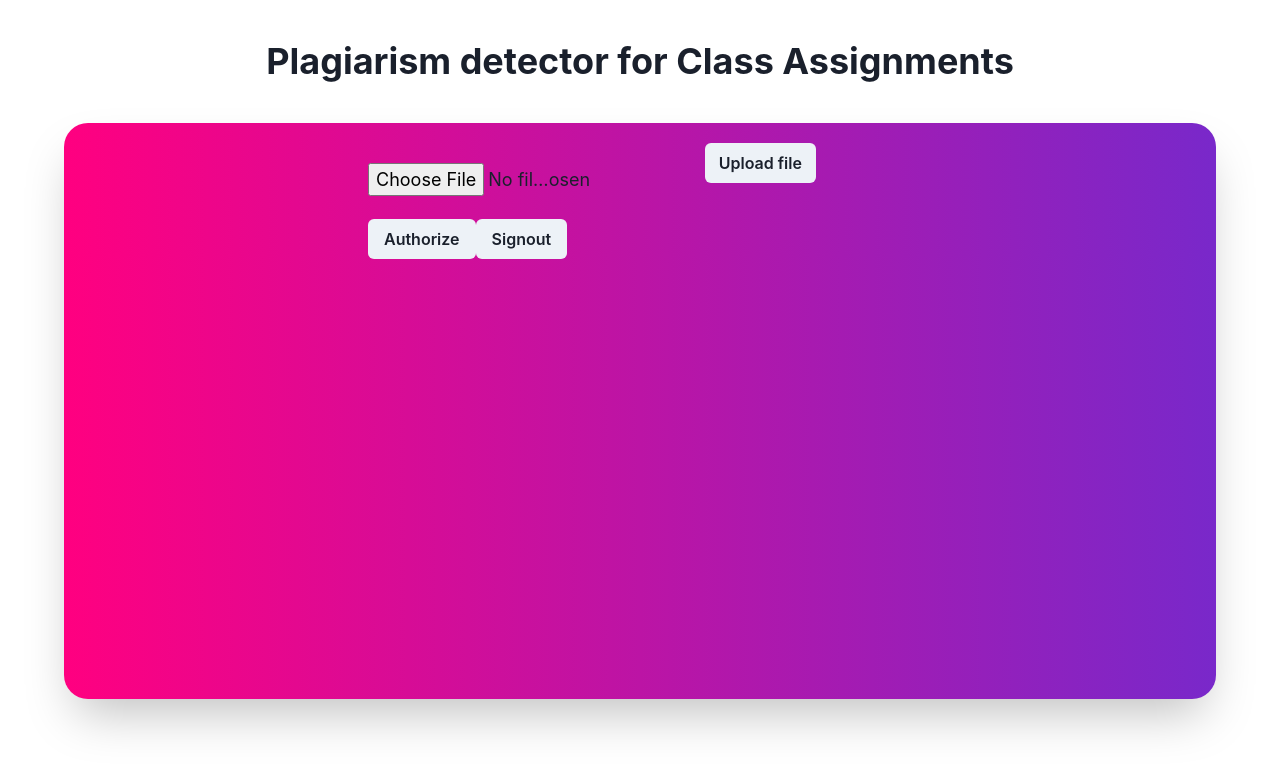
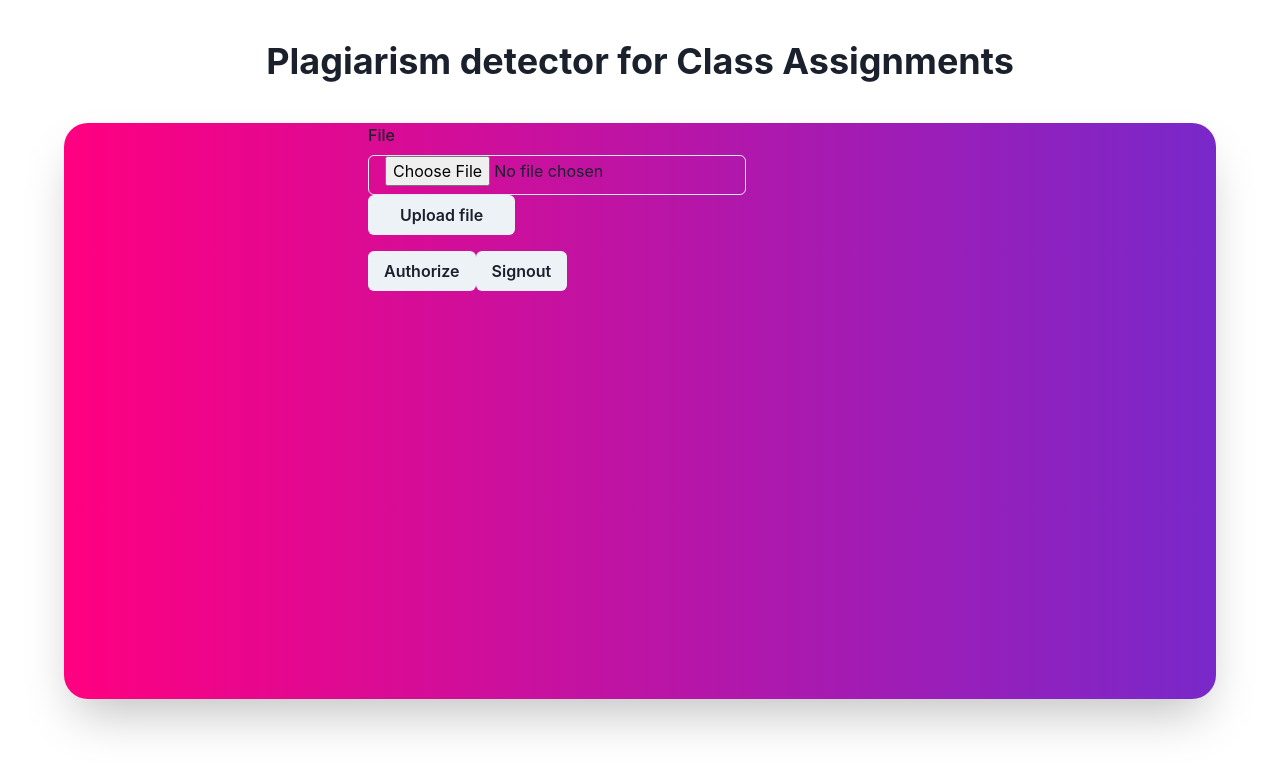
Before and after one commit to Student-plagiarism/plagiarism, a Next.js app: page / in a window 1280 px wide. Shown: the top 772 px of the page. Built offline with nearby package versions, Linux system fonts and the light colour scheme.

Commit message:
getting file metadata

```diff
--- a/package.json
+++ b/package.json
@@ -9,6 +9,7 @@
     "@testing-library/jest-dom": "^5.16.5",
     "@testing-library/react": "^13.4.0",
     "@testing-library/user-event": "^13.5.0",
+    "formik": "^2.2.9",
     "framer-motion": "^10.0.1",
     "fs": "0.0.1-security",
     "google-auth-library": "^8.7.0",
--- a/pages/[[...app]].js
+++ b/pages/[[...app]].js
@@ -7,8 +7,18 @@ import {
 	HStack,
 	Wrap,
 	Flex,
+	FormControl,
+	FormLabel,
+	FormErrorMessage,
+
 }
 	from '@chakra-ui/react';
+import {
+	Field,
+	Form,
+	Formik,
+}
+	from 'formik';
 import { useState } from 'react';
 import Script from 'next/script';
 // import Plotly from 'plotly.js';
@@ -74,7 +84,7 @@ const App = () => {
 	const [authorizeText, setAuthorizeText] = useState('Authorize');
 	const [token, setToken] = useState('');
 
-	const handleUpload = () => {
+	const handleUpload = async (e) => {
 		// check if serverless function is working
 		// fetch('/api/GAPI', {
 		// 	method: 'GET',
@@ -88,8 +98,11 @@ const App = () => {
 		// 	}
 		// })
 
-		// const file = e.target.files[0];
+		const file = e.target.files[0];
 		// setFiles([...files, file]);
+		console.log(file);
+		// await createFolder();
+		// await uploadWithConversion();
 	}
 
 	const createFolder = async () => {
@@ -121,7 +134,67 @@ const App = () => {
 			})
 	}
 
-	const uploadFiles = async () => {
+	// const uploadFiles = async () => {
+	// 	const fileMetadata = {
+	// 		name: filesNames,
+	// 		parents: [folderId]
+	// 	};
+	// 	const media = {
+	// 		mimeType: 'application/pdf',
+	// 		body: files
+	// 	};
+	// 	await fetch('https://www.googleapis.com/upload/drive/v3/files?uploadType=multipart', {
+	// 		method: 'POST',
+	// 		headers: {
+	// 			'Content-Type': 'application/json',
+	// 			'Authorization': `Bearer ${token}`
+	// 		},
+	// 		body: JSON.stringify(fileMetadata),
+	// 		media: media
+	// 	})
+	// 		.then((response) => {
+	// 			if (response.status === 200) {
+	// 				setFilesUploaded(true);
+	// 				return response.json();
+	// 			}
+	// 		})
+	// 		.then((data) => {
+	// 			setFilesIds(data.id);
+	// 		})
+	// 		.catch((error) => {
+	// 			console.log(error);
+	// 		})
+	// }
+
+	// const convertFiles = async () => {
+	// 	const fileMetadata = {
+	// 		mimeType: 'application/vnd.google-apps.document'
+	// 	};
+	// 	await fetch(`https://www.googleapis.com/drive/v3/files/${filesIds}/copy`, {
+	// 		method: 'POST',
+	// 		headers: {
+	// 			'Content-Type': 'application/json',
+	// 			'Authorization': `Bearer ${token}`
+	// 		},
+	// 		body: JSON.stringify(fileMetadata)
+	// 	})
+	// 		.then((response) => {
+	// 			if (response.status === 200) {
+	// 				setFilesConverted(true);
+	// 				return response.json();
+	// 			}
+	// 		})
+	// 		.then((data) => {
+	// 			setFilesConvertedIds(data.id);
+	// 			setFilesConvertedNames(data.name);
+	// 			setFilesConvertedLinks(data.webViewLink);
+	// 		})
+	// 		.catch((error) => {
+	// 			console.log(error);
+	// 		})
+	// }
+
+	const uploadWithConversion = async () => {
 		const fileMetadata = {
 			name: filesNames,
 			parents: [folderId]
@@ -147,17 +220,10 @@ const App = () => {
 			})
 			.then((data) => {
 				setFilesIds(data.id);
-			})
-			.catch((error) => {
-				console.log(error);
-			})
-	}
-
-	const convertFiles = async () => {
 				const fileMetadata = {
 					mimeType: 'application/vnd.google-apps.document'
 				};
-		await fetch(`https://www.googleapis.com/drive/v3/files/${filesIds}/copy`, {
+				fetch(`https://www.googleapis.com/drive/v3/files/${data.id}/copy`, {
 					method: 'POST',
 					headers: {
 						'Content-Type': 'application/json',
@@ -179,8 +245,11 @@ const App = () => {
 					.catch((error) => {
 						console.log(error);
 					})
+			})
+			.catch((error) => {
+				console.log(error);
+			})
 	}
-
 
 	let tokenClient;
 	let gapiInited = false;
@@ -325,14 +394,47 @@ const App = () => {
 			<Flex w={'6xl'} justify='center' bgSize={'auto'} m='auto' boxShadow={'2xl'} borderRadius='3xl' border='sm' bgColor={'yellow'} bgGradient='linear(to-l, #7928CA, #FF0080)'>
 				<Box h='xl' mr='72' w='2xs' >
 					<HStack spacing={'16'} w='md'>
-						<Input pl='0' pr={'10'} pt='10' pb='10' placeholder="Choose" size={'lg'} variant='' colorScheme='green' onChange={() => handleUpload} type="file" />
-						<Button pr='8' pl='8' type='submit'>Upload file</Button>
-
+						<Formik
+							initialValues={
+								{
+									File: '',
+									size: 0,
+								}}
+							onSubmit={async (values, actions) => {
+								console.log(
+									{
+										fileName: values.file.name,
+										type: values.file.type,
+										size: `${values.file.size} bytes`
+									}
+								)
+							}}
+						>
+							{(props) => (
+								<Form>
+									<Field name='File' as={Input} placeholder='Choose Files' >
+										{({ field, form }) => (
+											<FormControl isInvalid={form.errors.file && form.touched.file}>
+												<FormLabel>File</FormLabel>
+												<Input {...field} type='file' id='file' placeholder='Choose Files' onChange={(e)=>{
+													handleUpload(e)
+													// do not use setStates with Files causes reloading of google scripts
+												}} />
+												<FormErrorMessage>{form.errors.file}</FormErrorMessage>
+											</FormControl>
+										)}
+									</Field>
+									{/* <Input pl='0' pr={'10'} pt='10' pb='10' placeholder="Choose" size={'lg'} variant='' colorScheme='green' type="file" /> */}
+									<Button pr='8' pl='8' type='submit' isLoading={props.isSubmitting} >Upload file</Button>
+								</Form>
+							)}
+						</Formik>
 					</HStack>
 					{filesUploaded && <Text mt='4' color='green'>Files uploaded successfully</Text>}
 					{driveFiles}
 					{/* {driveFiles && <Text mt='4' color='green'>{driveFiles}</Text>} */}
 					<Button mt='4' onClick={handleAuthClick} disabled={!authorize}>Authorize</Button>
+					{/* <Button mt='4' >Upload</Button> */}
 					<Button mt='4' disabled={!signout}>Signout</Button>
 				</Box>
 			</Flex>
```
Also changed, not shown: 1 other file (tests, documents, lock files or other folders). Lines whose indentation alone changed are shown as unchanged.
